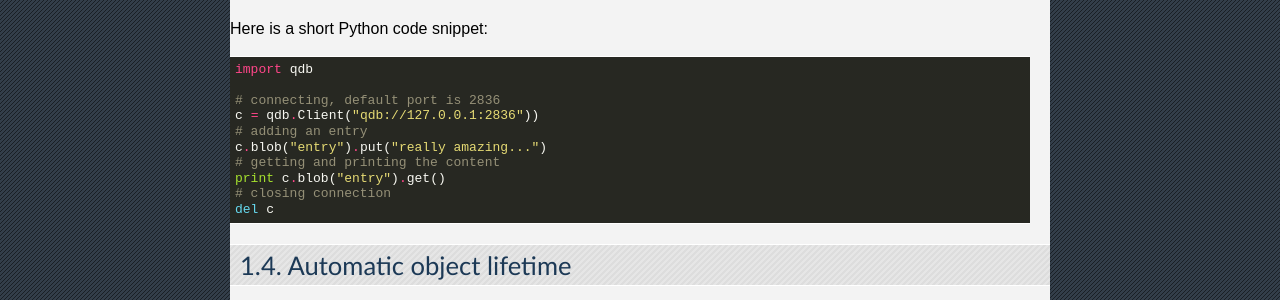
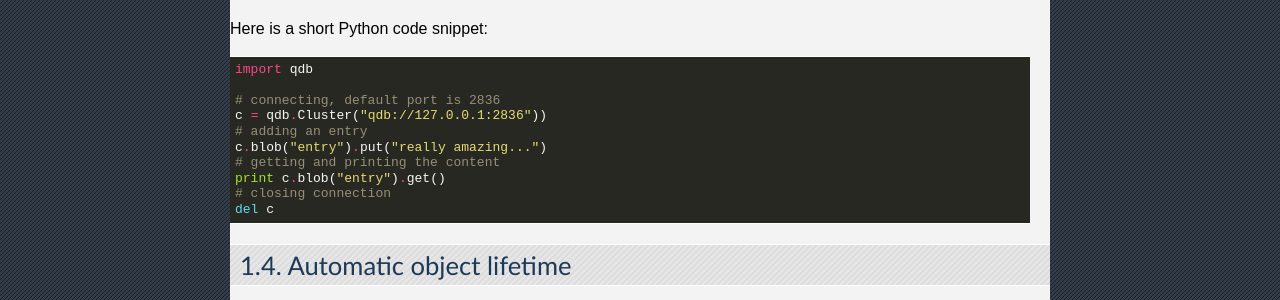
Before and after one commit to iltommi/qdb-documentation, a Sphinx documentation site: the page built from source/primer.rst, in a window 1280 px wide and 900 px high, scrolled down 1166 px. Shown: the part 152-452 px from the top of the window. Built offline with Sphinx 7.4.7, drawn with Linux system fonts in a browser that asks for light colours.

Commit message:
Fix 2 instances of Client vs Cluster.

```diff
--- a/source/api/python.rst
+++ b/source/api/python.rst
@@ -99,7 +99,7 @@ Expiry is either set at creation or through the `expires_at` and `expires_from_n
 
 To set the expiry time of an entry to 1 minute, relative to the call time::
 
-    c = qdb.Client("qdb://127.0.0.1:2836")
+    c = qdb.Cluster("qdb://127.0.0.1:2836")
     b = c.blob("entry")
     b.put("content")
     b.expires_from_now(60)
--- a/source/primer.rst
+++ b/source/primer.rst
@@ -66,7 +66,7 @@ Here is a short Python code snippet::
     import qdb
 
     # connecting, default port is 2836
-    c = qdb.Client("qdb://127.0.0.1:2836"))
+    c = qdb.Cluster("qdb://127.0.0.1:2836"))
     # adding an entry
     c.blob("entry").put("really amazing...")
     # getting and printing the content
```
